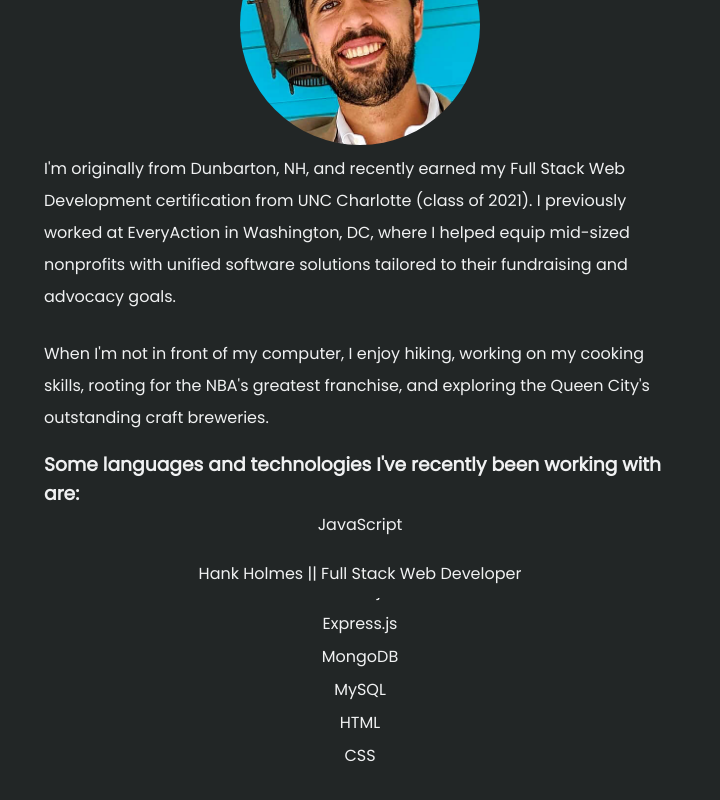
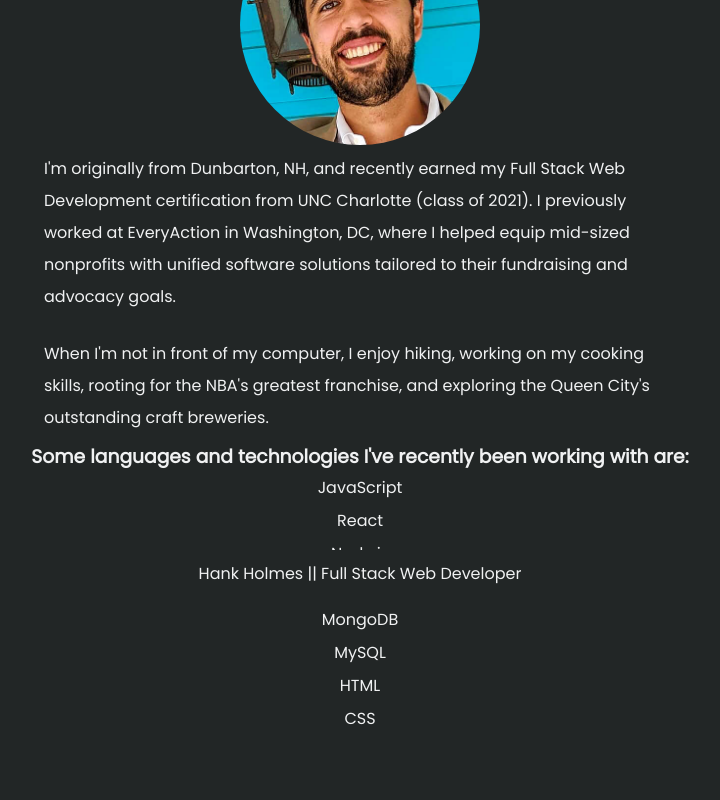
Before and after one commit to HHH-603/V2-Portfolio, a React (Create React App) app: page /about in a window 1280 px wide. Shown: the part 202-1002 px from the top of the page, without its empty margins (280-1000 px from the left). After the commit the page ends 965 px from the top, so only its background shows below. Built offline with nearby package versions, Linux system fonts and the light colour scheme.

Commit message:
Created a SkillsContainer component for the about page.

```diff
--- /dev/null
+++ b/src/components/SkillsContainer/index.js
@@ -0,0 +1,10 @@
+import React from 'react';
+import './style.css';
+
+const SkillsContainer = (props) => {
+    return (
+        <div className="skills=container">{props.children}</div>
+    );
+};
+
+export default SkillsContainer;
--- /dev/null
+++ b/src/components/SkillsContainer/style.css
@@ -0,0 +1,9 @@
+.skills-container {
+    display: flex;
+    flex-flow: column wrap;
+    align-items: center;
+    justify-content: center;
+    width: 50vw;
+    margin: .25rem;
+    padding: .25rem;
+}
--- a/src/pages/about/index.js
+++ b/src/pages/about/index.js
@@ -4,6 +4,7 @@ import Footer from '../../components/footer';
 import Navbar from '../../components/navbar';
 import PageWrapper from '../../components/PageWrapper';
 import ProfileContainer from '../../components/ProfileContainer';
+import SkillsContainer from '../../components/SkillsContainer';
 import ProfilePic from '../../images/profile-picture.png';
 import './style.css';
 
@@ -25,7 +26,7 @@ const About = () => {
                         When I'm not in front of my computer, I enjoy <a className="about-link" href="https://www.alltrails.com/us/north-carolina">hiking</a>, <a className="about-link" href="https://www.foodandwine.com/recipes">working on my cooking skills</a>, rooting for <a className="about-link" href="https://en.wikipedia.org/wiki/Boston_Celtics">the NBA's greatest franchise</a>, and exploring <a className="about-link" href="https://www.tripadvisor.com/Attractions-g49022-Activities-c36-t133-Charlotte_North_Carolina.html">the Queen City's outstanding craft breweries</a>.
                     </p>
                 </AboutContainer>
-                <div className="skills-container">
+                <SkillsContainer>
                     <h3>Some languages and technologies I've recently been working with are:</h3>
                     <ul className="skill-list">
                         <li className="skill-list-item">JavaScript</li>
@@ -39,7 +40,7 @@ const About = () => {
                         <li className="skill-list-item"></li>
                         <li className="skill-list-item"></li>
                     </ul>
-                </div>
+                </SkillsContainer>
             </PageWrapper>
             <Footer />
         </>
--- a/src/pages/about/style.css
+++ b/src/pages/about/style.css
@@ -27,16 +27,6 @@
     border-bottom: .15rem solid #F0F1F2;
 }
 
-.skills-container {
-    display: flex;
-    flex-flow: column wrap;
-    align-items: center;
-    justify-content: center;
-    width: 50vw;
-    margin: .25rem;
-    padding: .25rem;
-}
-
 .skill-list {
     list-style: none;
     display: flex;
```
